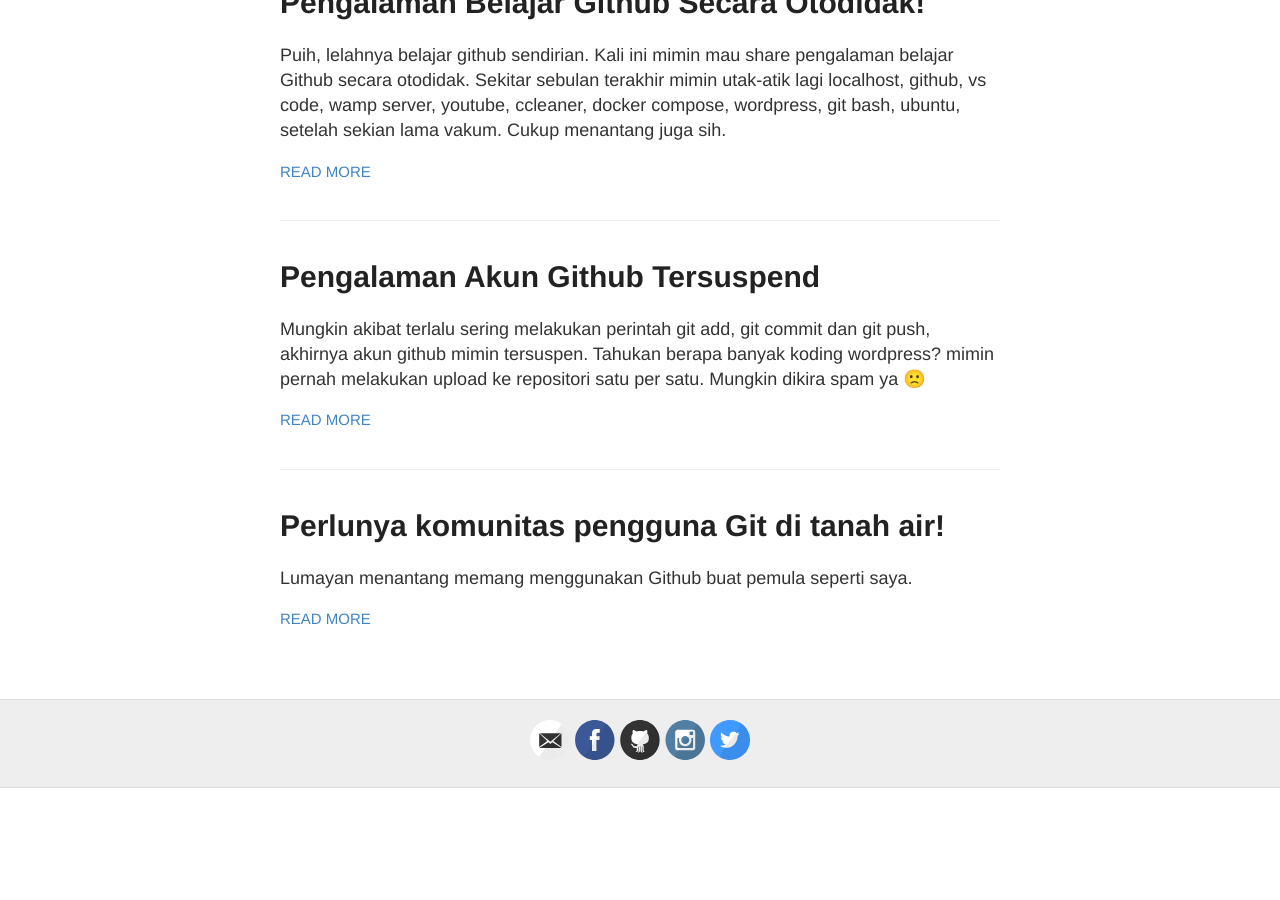
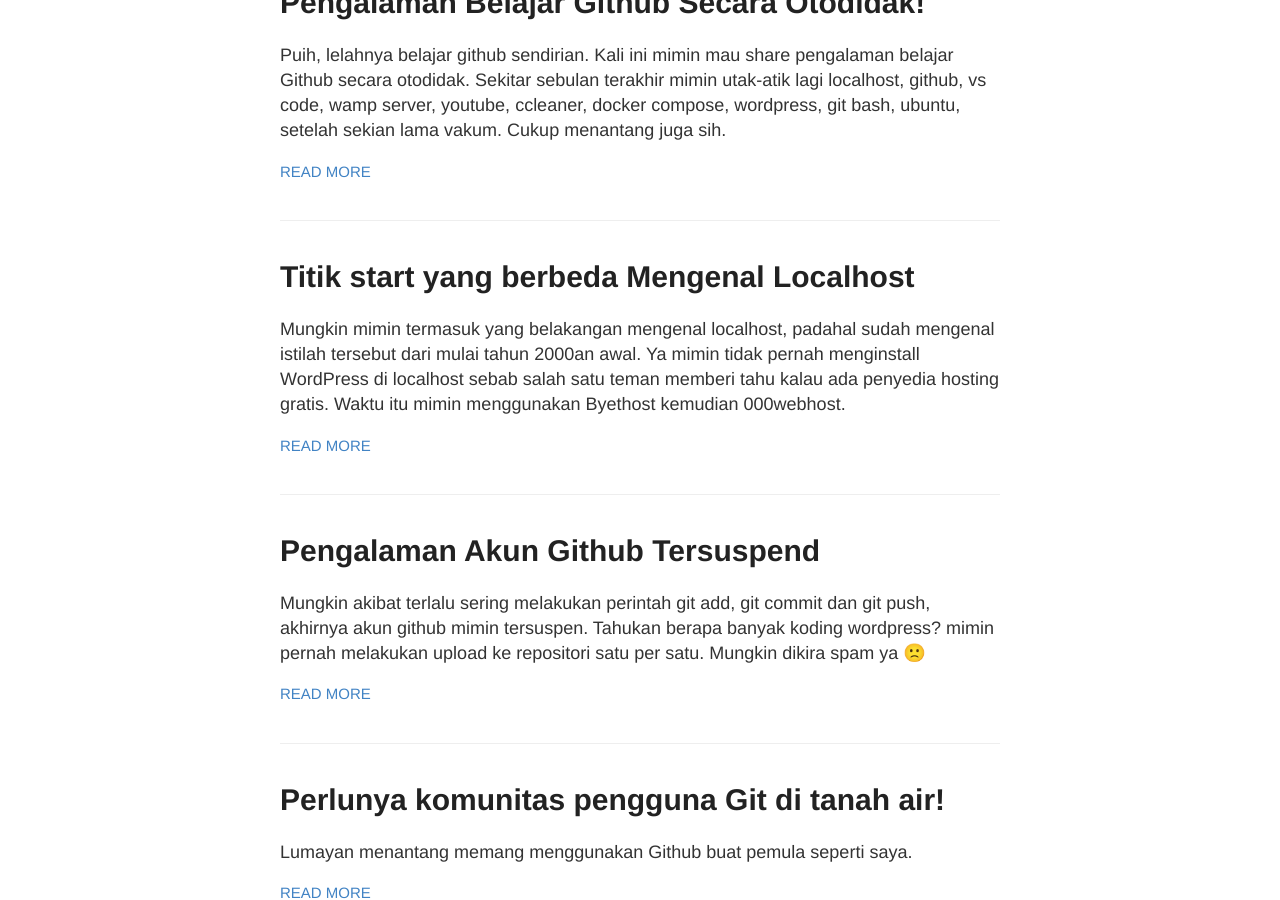
Before and after one commit to utaramas/pageone, a Jekyll site: the page built from index.html, in a window 1280 px wide and 900 px high, scrolled down 476 px. Built offline with Jekyll 4.4.1, drawn with Linux system fonts in a browser that asks for light colours; the list of posts is cut into pages by our own code; before the commit the page ends 1264 px from its top, so only the background shows below that.

Commit message:
tambah post

```diff
--- /dev/null
+++ b/_posts/2023-1-3-Titik-start-yang-berbeda-Mengenal-Localhost.md
@@ -0,0 +1,20 @@
+---
+layout: post
+title: Titik start yang berbeda Mengenal Localhost
+categories: marketing
+tags:
+- localhost
+- wampserver
+---
+
+Mungkin mimin termasuk yang belakangan mengenal localhost, padahal sudah mengenal istilah tersebut dari mulai tahun 2000an awal. Ya mimin tidak pernah menginstall WordPress di localhost sebab salah satu teman memberi tahu kalau ada penyedia hosting gratis. Waktu itu mimin menggunakan Byethost kemudian 000webhost.
+
+![Titik start yang berbeda Mengenal Localhost]({{ site.baseurl }}/images/pengalaman-belajar-github-otodidak-1024x535.png)
+
+Selanjutnya mimin baru mulai membeli nama domain dan layanan hosting berbayar seperti di Dewaweb. Itupun setelah mengikuti Meetup WordPress Jakarta.
+
+Dalam perjalanan kesini, mimin lebih banyak memanfaatkan website yang bisa dimanfaatkan secara free.
+
+Untuk supaya orang mengenal produk/jasa/profil kita sepertinya tidak memerlukan fitur premium berbayar, banyak penyedia web gratisan yang bisa bersaing di hasil pencarian Google.
+
+Github juga menyediakan fitur gratis yang bisa kita maksimalkan. Postingan ini hasil kolaborasi Github & Wampserver di localhost.
```
Also changed, not shown: _posts/2023-1-2-Pengalaman-Akun-Github-Tersuspend.md (+8 -0 lines).
